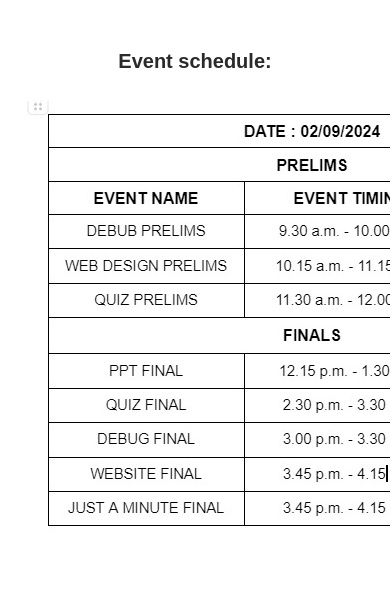
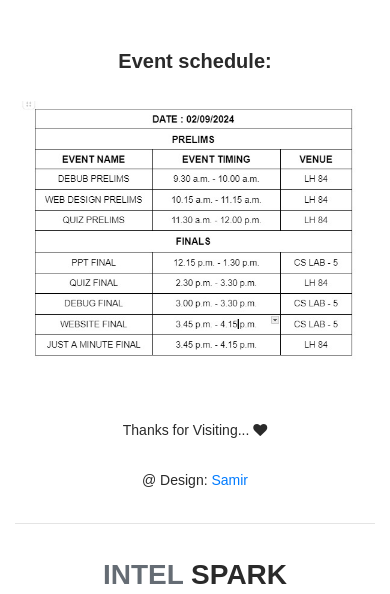
Before and after one commit to samirahamath/INTEL-SPARK-2K24, a plain HTML site: page index.html in a window 390 px wide. Shown: the part 5264-5858 px from the top of the page. Drawn offline with Linux system fonts and the light colour scheme.

Commit message:
Update tooplate-artxibition.css

```diff
--- a/assets/css/tooplate-artxibition.css
+++ b/assets/css/tooplate-artxibition.css
@@ -2814,3 +2814,18 @@ button:active {
     max-width: 100%; /* No max-width, allowing it to be fully responsive */
   }
 }
+/* Default for larger screens (e.g., laptops) */
+.responsive-img {
+    width: 100%;  /* The image takes up full width of its container */
+    height: auto; /* Keeps the aspect ratio intact */
+    max-width: 400px; /* Maximum width for laptops */
+}
+
+/* For mobile devices (screens smaller than 768px) */
+@media only screen and (max-width: 768px) {
+    .responsive-img {
+        width: 100%;  /* The image takes up full width on mobile */
+        height: auto; /* Keeps the aspect ratio intact */
+        max-width: 100%; /* Ensure the image is fully responsive on mobile */
+    }
+}
```
